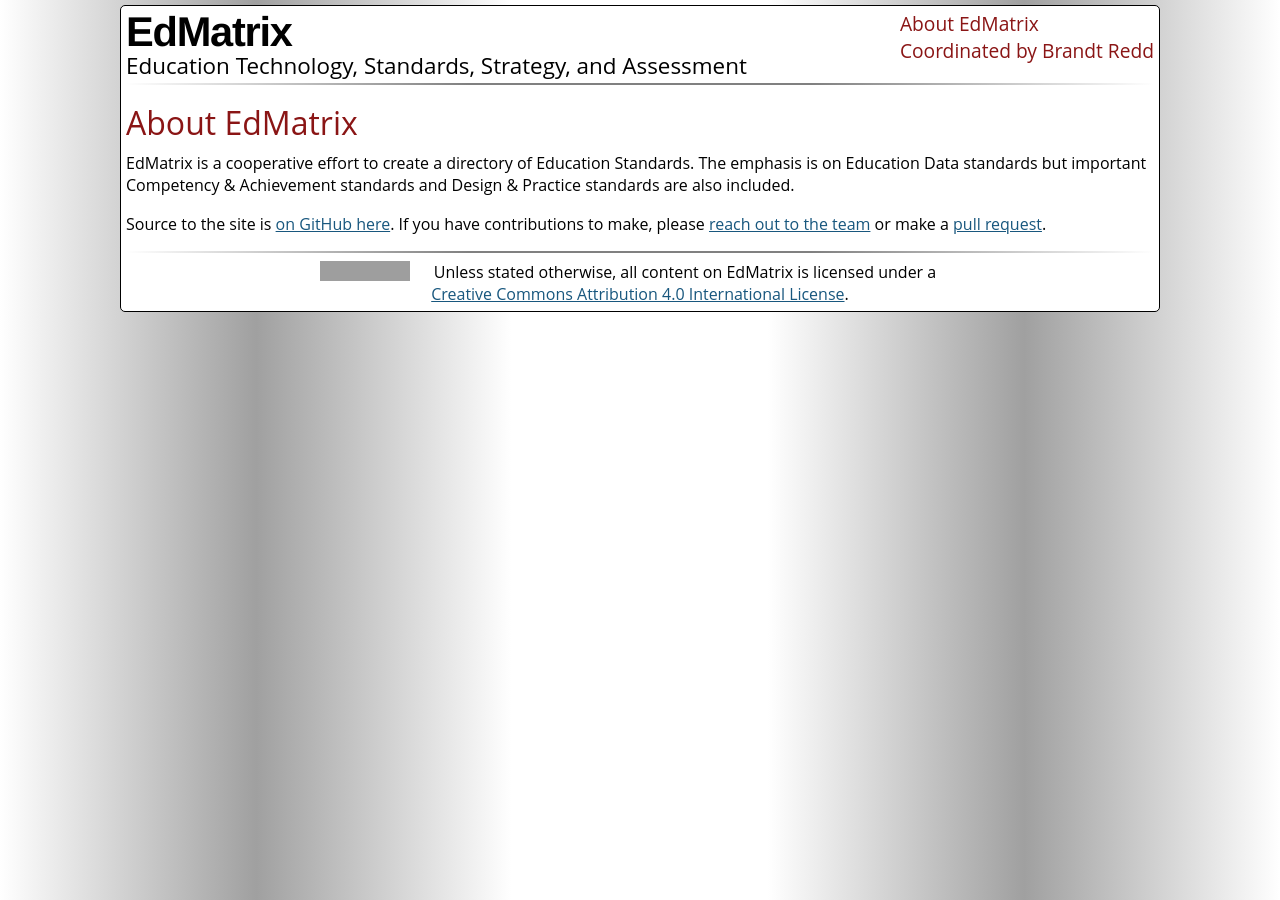
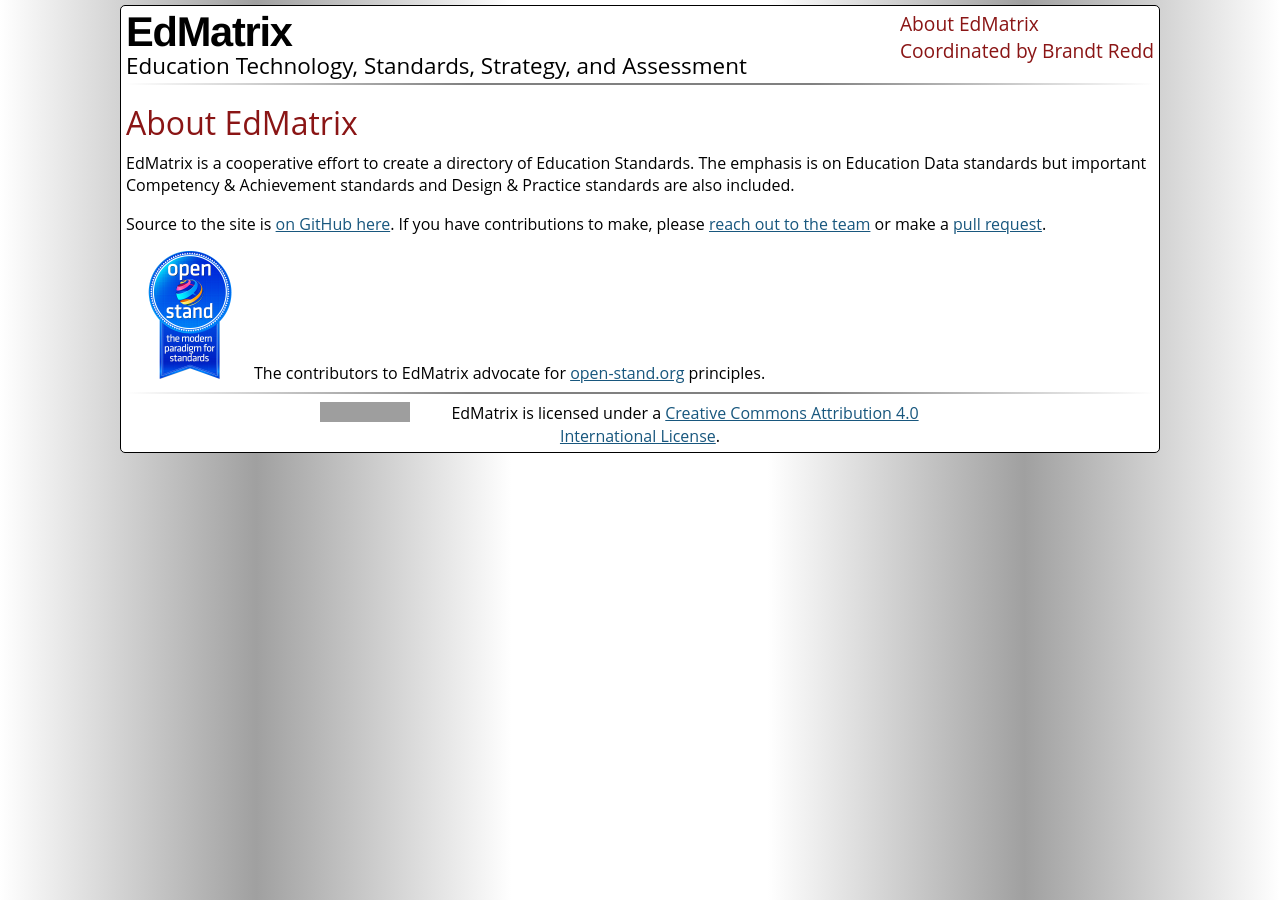
Before and after one commit to EdMatrix/edmatrix.github.io, a Jekyll site: the page built from about.md, in a window 1280 px wide. Built offline with Jekyll 4.4.1, drawn with Linux system fonts in a browser that asks for light colours; some web fonts are replaced; grey boxes are pictures that could not be loaded.

Commit message:
Add Open Stand - Tweak Header and Footer

```diff
--- a/_includes/footer.html
+++ b/_includes/footer.html
@@ -1,7 +1,7 @@
 <footer>
     <div style="max-width: 40em; margin: auto;">
         <img alt="Creative Commons License" style="border-width:0; vertical-align:text-top; float: left;" src="https://i.creativecommons.org/l/by/4.0/88x31.png" />
-        Unless stated otherwise, all content on <span xmlns:dct="http://purl.org/dc/terms/" href="http://purl.org/dc/dcmitype/Text" property="dct:title" rel="dct:type">EdMatrix</span> is licensed under a <a rel="license" href="http://creativecommons.org/licenses/by/4.0/">Creative Commons Attribution 4.0 International License</a>.
+        <span xmlns:dct="http://purl.org/dc/terms/" href="http://purl.org/dc/dcmitype/Text" property="dct:title" rel="dct:type">EdMatrix</span> is licensed under a <a rel="license" href="http://creativecommons.org/licenses/by/4.0/">Creative Commons Attribution 4.0 International License</a>.
     </div>
 
     <!-- Google Analytics -->
--- a/_includes/header.html
+++ b/_includes/header.html
@@ -11,7 +11,7 @@
 	<div class="menu">
         <ul>
             <li><a href="/about.html">About EdMatrix</a></li>
-            <li>Coordinated by <a href="http://brandtredd.org">Brandt Redd</a></li>
+            <li><a href="http://brandtredd.org">Coordinated by Brandt Redd</a></li>
         </ul>
 	</div>
 </header>
--- a/about.md
+++ b/about.md
@@ -7,3 +7,8 @@
 EdMatrix is a cooperative effort to create a directory of Education Standards. The emphasis is on Education Data standards but important Competency & Achievement standards and Design & Practice standards are also included.
 
 Source to the site is [on GitHub here](https://github.com/EdMatrix/edmatrix.github.io). If you have contributions to make, please [reach out to the team](https://github.com/EdMatrix/edmatrix.github.io/issues) or make a [pull request](https://help.github.com/en/articles/about-pull-requests).
+
+<table class="layout"><tr>
+<td><a href="https://open-stand.org"><img alt="Open Stand Group Logo" height="128px" width="128px" src="res/open-stand512blue.png"></a></td>
+<td>The contributors to EdMatrix advocate for <a href="https://open-stand.org">open-stand.org</a> principles.</td>
+</tr></table>
```
Also changed, not shown: matrix.md (+6 -1 lines), res/open-stand512blue.png (added).
